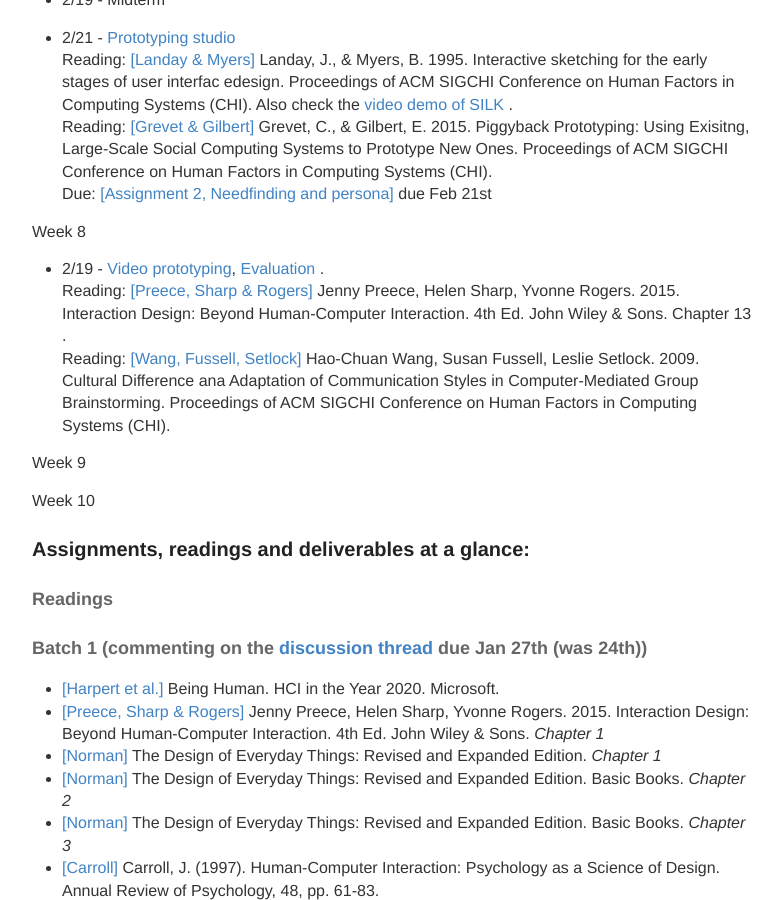
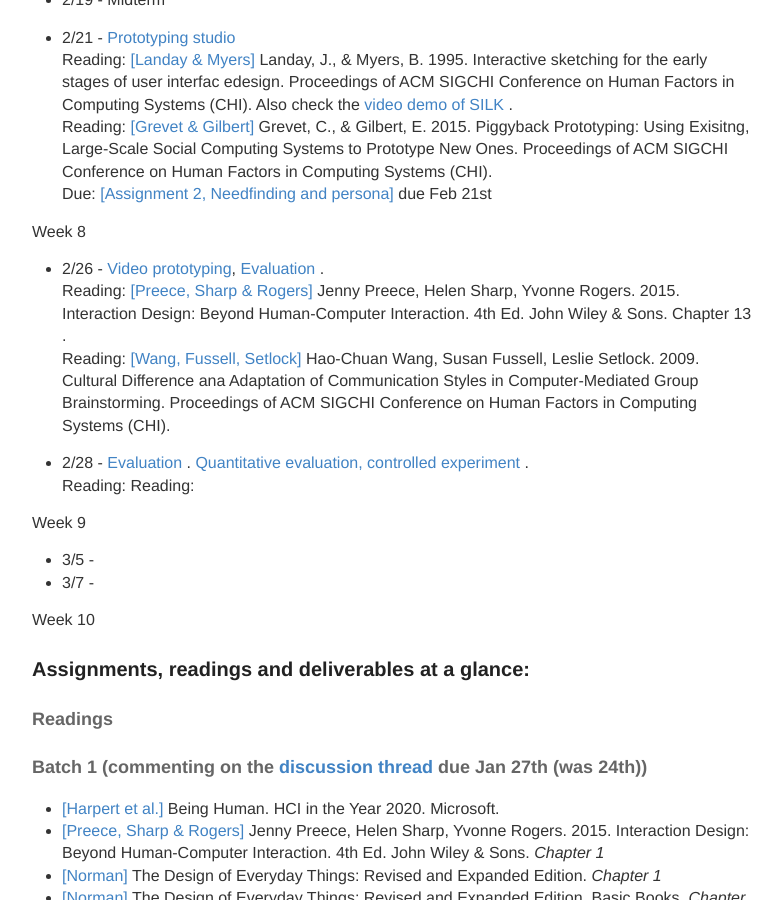
Before and after one commit to hciwang/hciwang.github.io, a Jekyll site: the page built from _posts/2018-3-25-lectures.md, in a window 1280 px wide and 900 px high, scrolled down 2210 px. Shown: the whole window, without its empty margins (248-1030 px from the left). Built offline with Jekyll 4.4.1, drawn with Linux system fonts in a browser that asks for light colours; some of the changed text lies outside the part shown.

Commit message:
Update 2018-3-25-lectures.md

```diff
--- a/_posts/2018-3-25-lectures.md
+++ b/_posts/2018-3-25-lectures.md
@@ -78,13 +78,18 @@
 Due:  [[Assignment 2, Needfinding and persona]](https://canvas.ucdavis.edu/courses/293005/assignments/292305) due Feb 21st
 
 Week 8
-- 2/19 -  [Video prototyping](https://canvas.ucdavis.edu/courses/293005/files/folder/Lecture?preview=5359144), [Evaluation](https://canvas.ucdavis.edu/courses/293005/files/folder/Lecture?preview=5359172) .
+- 2/26 -  [Video prototyping](https://canvas.ucdavis.edu/courses/293005/files/folder/Lecture?preview=5359144), [Evaluation](https://canvas.ucdavis.edu/courses/293005/files/folder/Lecture?preview=5359172) .
 Reading: [[Preece, Sharp & Rogers]](http://www.id-book.com/) Jenny Preece, Helen Sharp, Yvonne Rogers. 2015. Interaction Design: Beyond Human-Computer Interaction. 4th Ed. John Wiley & Sons. Chapter 13 .
 Reading:  [[Wang, Fussell, Setlock]](http://www.cs.cornell.edu/~haochuan/manuscripts/WangFussellSetlock_CHI_09.pdf) Hao-Chuan Wang, Susan Fussell, Leslie Setlock. 2009. Cultural Difference ana Adaptation of Communication Styles in Computer-Mediated Group Brainstorming.  Proceedings of ACM SIGCHI Conference on Human Factors in Computing Systems (CHI).
 
+- 2/28 -  [Evaluation](https://canvas.ucdavis.edu/courses/293005/files/folder/Lecture?preview=5359172) .  [Quantitative evaluation, controlled experiment](https://canvas.ucdavis.edu/courses/293005/files/folder/Lecture?preview=5379296) .
+Reading:
+Reading:
 
 
 Week 9
+- 3/5 -
+- 3/7 -
 
 Week 10
 
@@ -123,6 +128,7 @@ Week 10
 #### Individual assignments
 - [[Assignment 1: Conceptualizing Human Computer Interaction]](https://canvas.ucdavis.edu/courses/293005/assignments/286899) due February 1st, 2019
 - [[Assignment 2, Needfinding and persona]](https://canvas.ucdavis.edu/courses/293005/assignments/292305) due Feb 21st
+- [[Assignment 3, Redesigning IoT]](https://canvas.ucdavis.edu/courses/293005/assignments/298521) due Mar 14
 
 #### Group project
 - [[Project proposal]](https://canvas.ucdavis.edu/courses/293005/assignments/290490) due Feb 7
```
